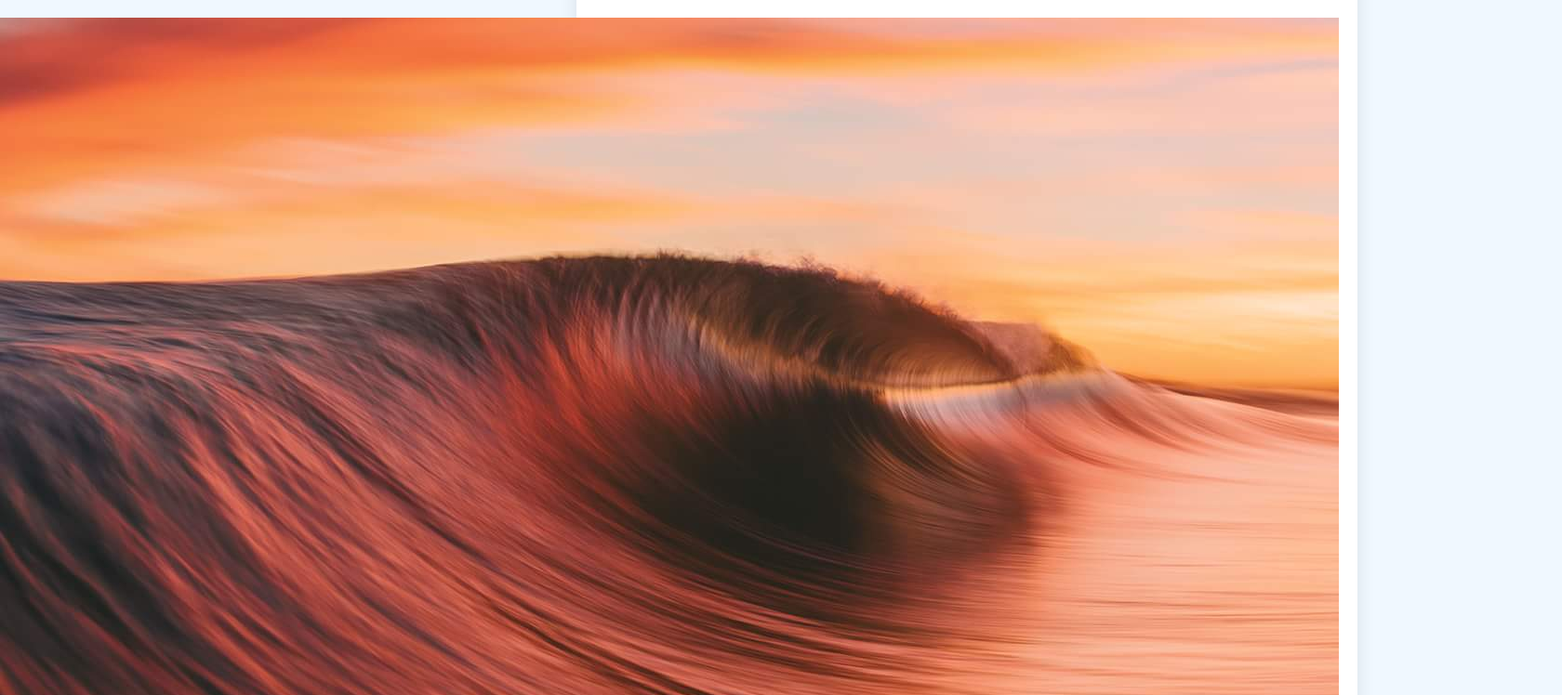
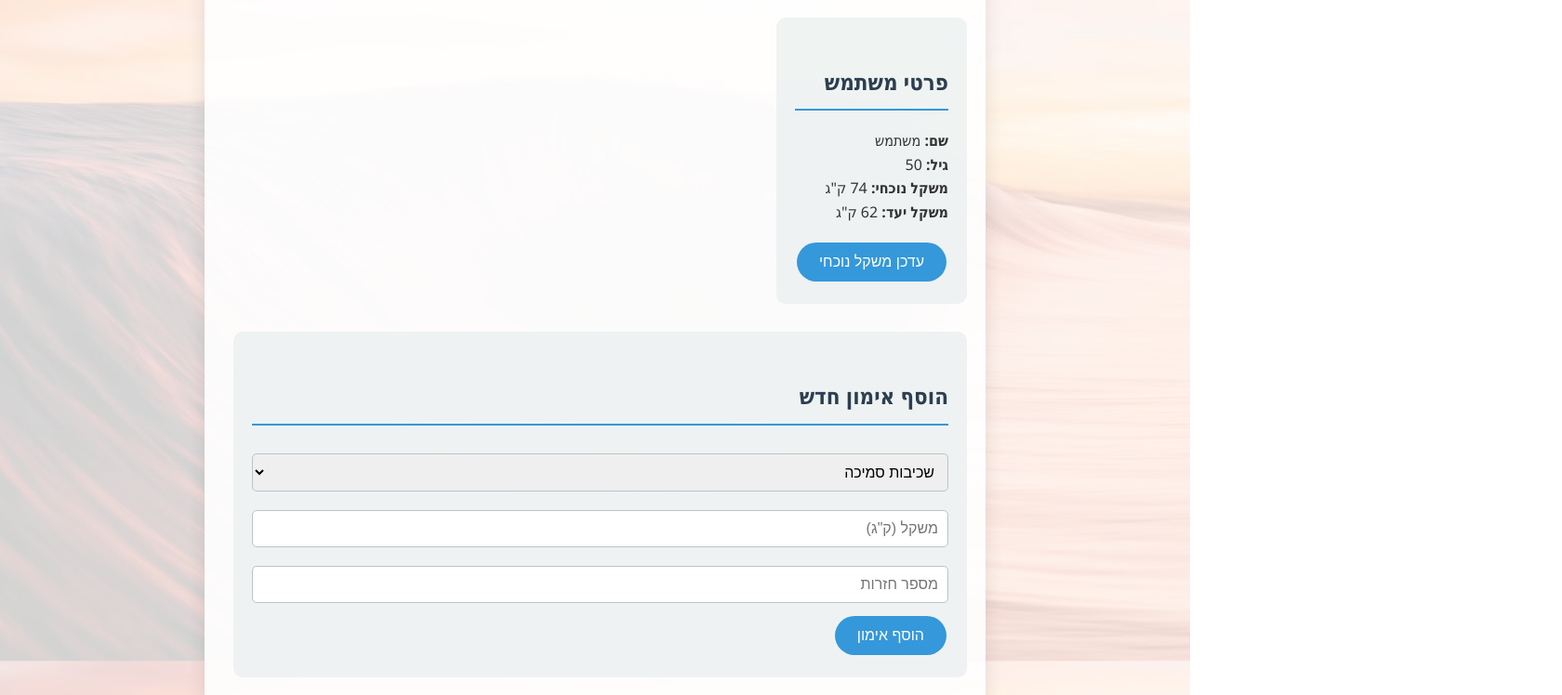
Before and after one commit to koby-or/fitness-tracker, a plain HTML site: page index.html in a window 1280 px wide. Shown: the part 142-890 px from the top of the page at 93% size, 1680 px wide, since content can reach past the window. Drawn offline with Linux system fonts and the light colour scheme.

Commit message:
Add files via upload

```diff
--- a/index.html
+++ b/index.html
@@ -9,14 +9,22 @@
             font-family: 'Segoe UI', Tahoma, Geneva, Verdana, sans-serif;
             line-height: 1.6;
             margin: 0;
+            padding: 0;
+            background-image: url('pic.app.jpg'); /* שם הקובץ של התמונה שלך */
+            background-size: cover;
+            background-position: center;
+            background-attachment: fixed;
+            color: #333;
+        }
+        .overlay {
+            background-color: rgba(255, 255, 255, 0.8);
+            min-height: 100vh;
             padding: 20px;
-            background-color: #f0f8ff;
-            color: #333;
         }
         .container {
             max-width: 800px;
             margin: auto;
-            background: white;
+            background: rgba(255, 255, 255, 0.9);
             padding: 20px;
             border-radius: 15px;
             box-shadow: 0 0 20px rgba(0,0,0,0.1);
@@ -36,7 +44,7 @@
         .section {
             margin-bottom: 30px;
             padding: 20px;
-            background: #ecf0f1;
+            background: rgba(236, 240, 241, 0.8);
             border-radius: 10px;
             transition: all 0.3s ease;
         }
@@ -74,6 +82,7 @@
             width: 100%;
             border-collapse: collapse;
             margin-top: 20px;
+            background-color: rgba(255, 255, 255, 0.8);
         }
         th, td {
             border: 1px solid #ddd;
@@ -85,7 +94,7 @@
             color: white;
         }
         tr:nth-child(even) {
-            background-color: #f2f2f2;
+            background-color: rgba(242, 242, 242, 0.8);
         }
         .tooltip {
             position: relative;
@@ -95,7 +104,7 @@
         .tooltip .tooltiptext {
             visibility: hidden;
             width: 200px;
-            background-color: #555;
+            background-color: rgba(85, 85, 85, 0.9);
             color: #fff;
             text-align: center;
             border-radius: 6px;
@@ -115,10 +124,9 @@
     </style>
 </head>
 <body>
+    <div class="overlay">
         <div class="container">
             <h1>🏋️‍♂️ אפליקציית מעקב כושר מתקדמת 🏃‍♀️</h1>
-
-<img src="pic.app.jpg" alt="תמונת כושר" class="header-image">
 
             <div class="section tooltip">
                 <span class="tooltiptext">כאן תוכל לראות ולעדכן את פרטיך האישיים</span>
@@ -156,6 +164,7 @@
                 <h2>סטטיסטיקות</h2>
                 <button onclick="showStats()">הצג סטטיסטיקות</button>
                 <div id="statsOutput"></div>
+            </div>
         </div>
     </div>
 
@@ -312,3 +321,4 @@
     </script>
 </body>
 </html>
+Last edited just now
```
Lines whose indentation alone changed are shown as unchanged.
